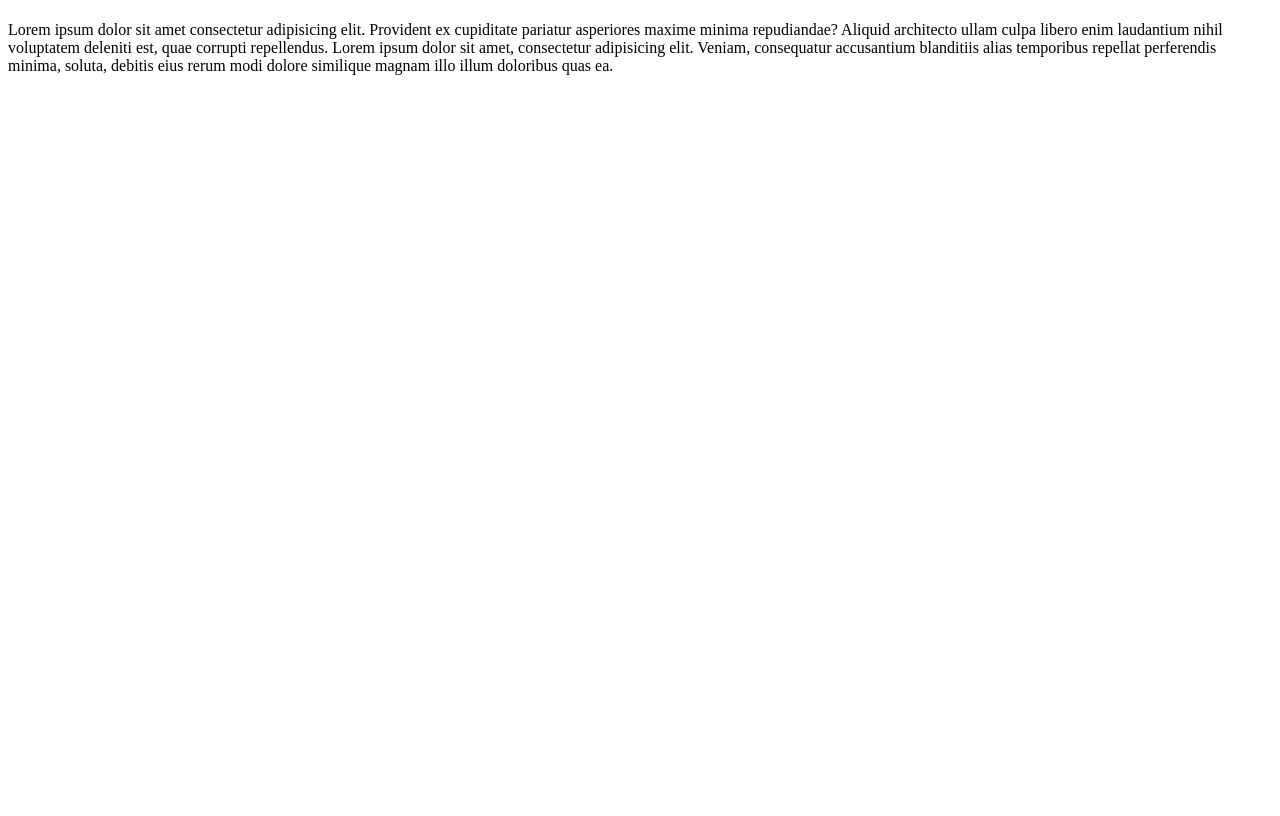
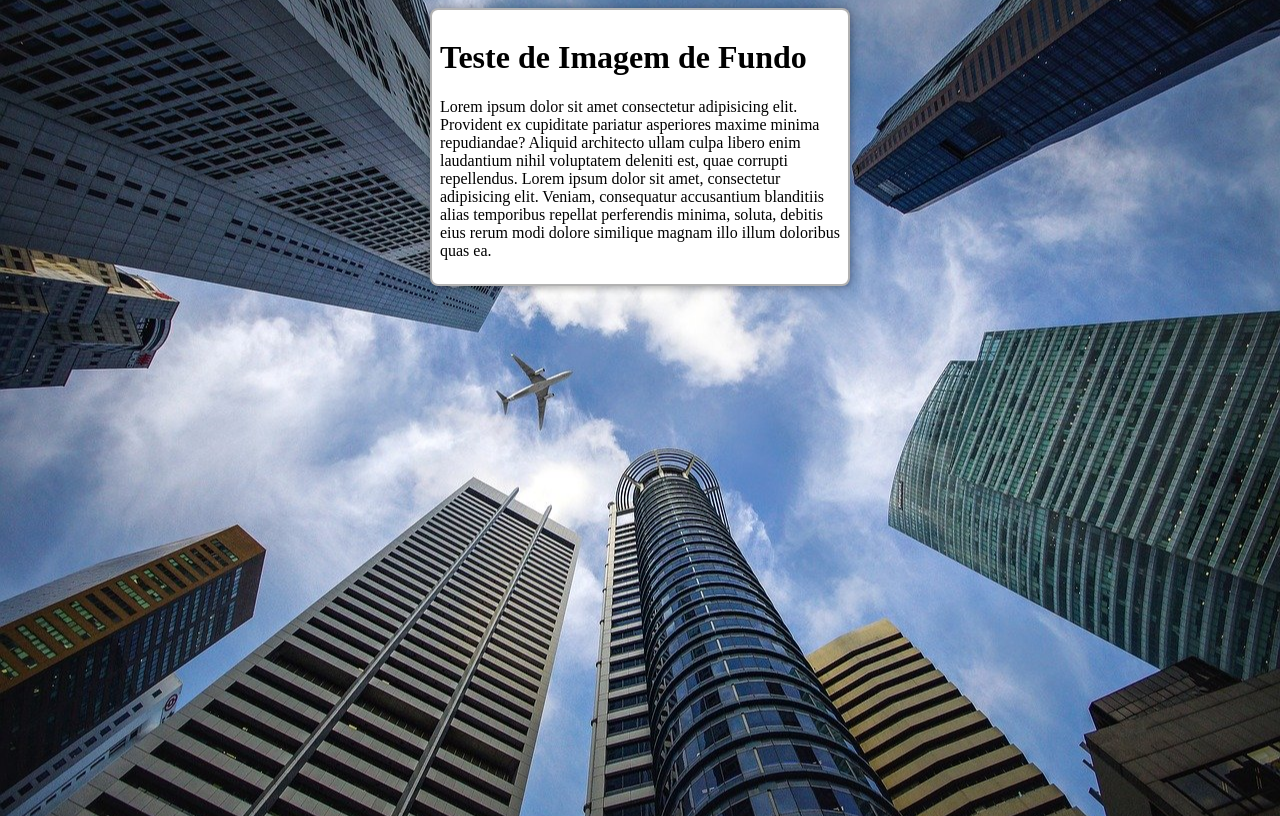
Before and after one commit to johndv023/html-css, a plain HTML site: page Exercicios/ex022/fundo006.html in a window 1280 px wide. Drawn offline with Linux system fonts and the light colour scheme.

Commit message:
Update fundo006.html

```diff
--- a/Exercicios/ex022/fundo006.html
+++ b/Exercicios/ex022/fundo006.html
@@ -4,10 +4,31 @@
     <meta charset="UTF-8">
     <meta name="viewport" content="width=device-width, initial-scale=1.0">
     <title></title>
+    <style>
+        body{
+            height: 100vh;
+            background-color: black;
+            background-image: url(imagens/wallpaper002.jpg);
+            background-position: center center;
+            background-repeat: no-repeat;
+            background-size: cover;
+        }
+
+        main{
+            background-color: white;
+            max-width: 400px;
+            min-width: 50px;
+            margin: auto;
+            padding: 8px;
+            border: 2px solid rgba(0, 0, 0, 0.301);
+            border-radius: 8px;
+            box-shadow: 1px 1px 8px rgba(0, 0, 0, 0.363);
+        }
+    </style>
 </head>
 <body>
     <main>
-        <h1> </h1>
+        <h1> Teste de Imagem de Fundo</h1>
         <p>Lorem ipsum dolor sit amet consectetur adipisicing elit. Provident ex cupiditate pariatur asperiores maxime minima repudiandae? Aliquid architecto ullam culpa libero enim laudantium nihil voluptatem deleniti est, quae corrupti repellendus. Lorem ipsum dolor sit amet, consectetur adipisicing elit. Veniam, consequatur accusantium blanditiis alias temporibus repellat perferendis minima, soluta, debitis eius rerum modi dolore similique magnam illo illum doloribus quas ea.</p>
     </main>
 
```
